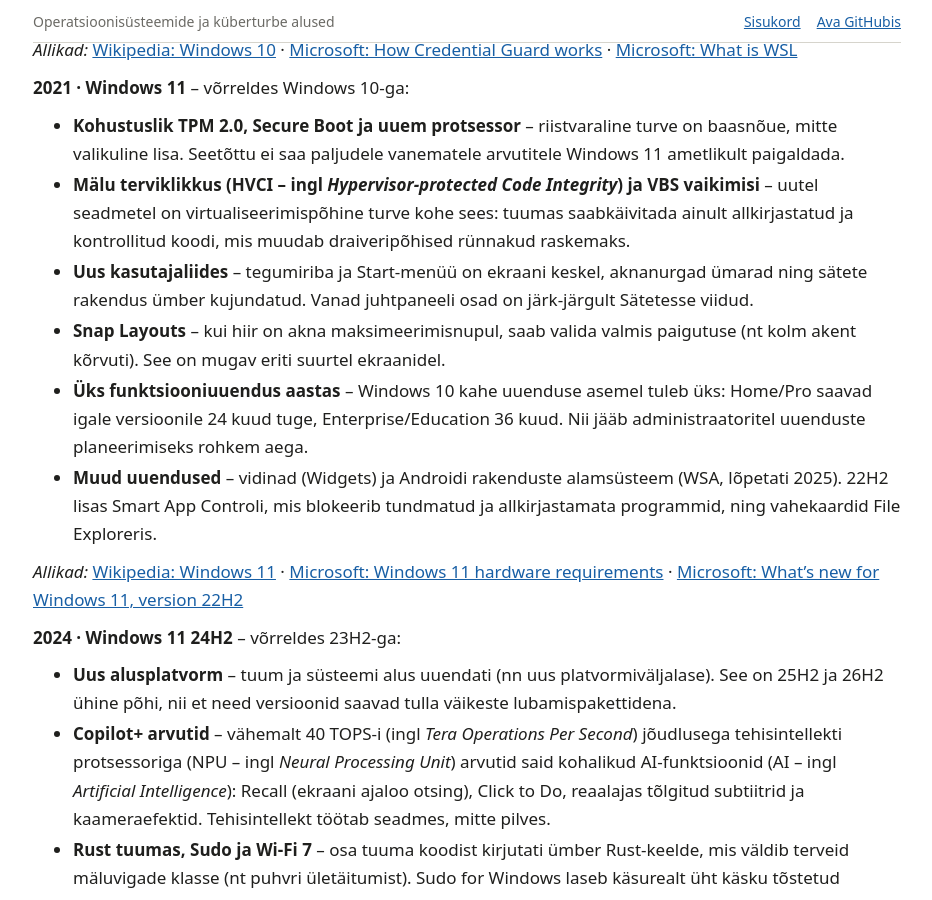
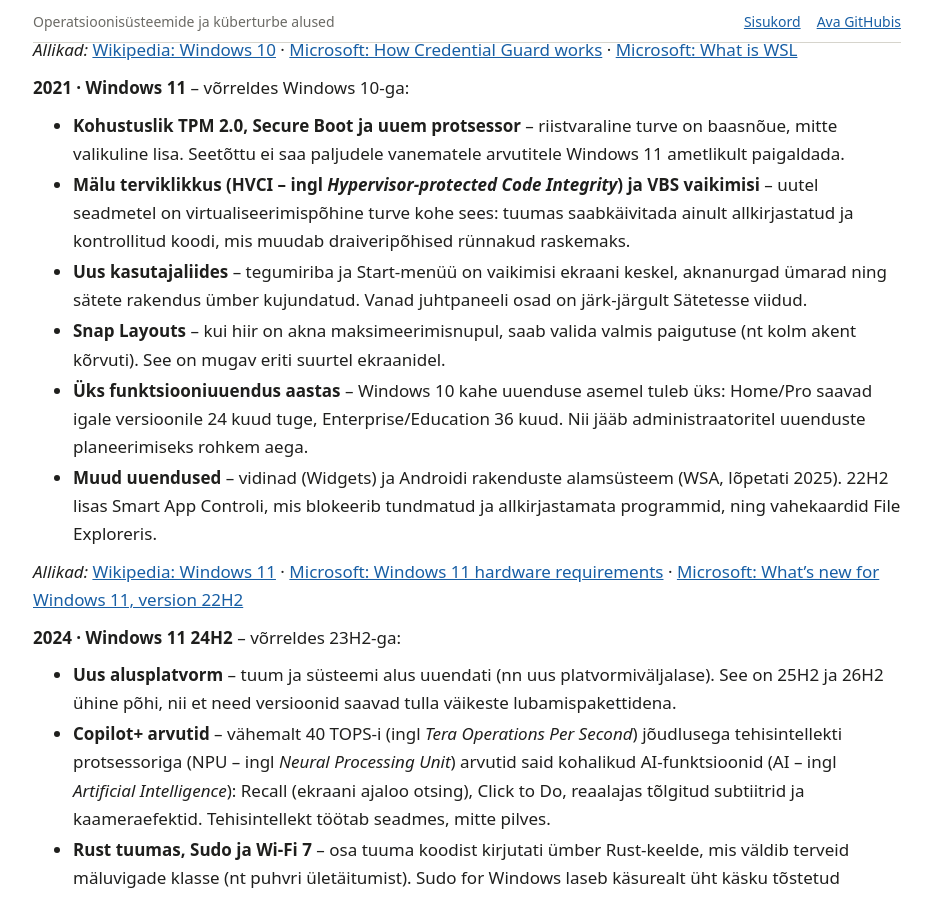
Before and after one commit to valdonolvak/Operatsioonis-steemi-ja-k-berturbe-alused, a Jekyll site: the page built from peatykid/01-windowsi-ajalugu.md, in a window 1280 px wide and 900 px high, scrolled down 12552 px. Shown: the whole window, without its empty margins (173-1105 px from the left). Built offline with Jekyll 4.4.1, drawn with Linux system fonts in a browser that asks for light colours; our own code applies the rules of GitHub Pages for plain Markdown files.

Commit message:
Clarify Windows 11 user interface description
Updated the description of the Windows 11 user interface changes for clarity.

```diff
--- a/peatykid/01-windowsi-ajalugu.md
+++ b/peatykid/01-windowsi-ajalugu.md
@@ -220,7 +220,7 @@ Joonis: NT-põhise Windowsi versioonid Windows NT 3.1-st kuni Windows 11 26H2-ni
 
 - **Kohustuslik TPM 2.0, Secure Boot ja uuem protsessor** – riistvaraline turve on baasnõue, mitte valikuline lisa. Seetõttu ei saa paljudele vanematele arvutitele Windows 11 ametlikult paigaldada.
 - **Mälu terviklikkus (HVCI – ingl *Hypervisor-protected Code Integrity*) ja VBS vaikimisi** – uutel seadmetel on virtualiseerimispõhine turve kohe sees: tuumas saabkäivitada ainult allkirjastatud ja kontrollitud koodi, mis muudab draiveripõhised rünnakud raskemaks.
-- **Uus kasutajaliides** – tegumiriba ja Start-menüü on ekraani keskel, aknanurgad ümarad ning sätete rakendus ümber kujundatud. Vanad juhtpaneeli osad on järk-järgult Sätetesse viidud.
+- **Uus kasutajaliides** – tegumiriba ja Start-menüü on vaikimisi ekraani keskel, aknanurgad ümarad ning sätete rakendus ümber kujundatud. Vanad juhtpaneeli osad on järk-järgult Sätetesse viidud.
 - **Snap Layouts** – kui hiir on akna maksimeerimisnupul, saab valida valmis paigutuse (nt kolm akent kõrvuti). See on mugav eriti suurtel ekraanidel.
 - **Üks funktsiooniuuendus aastas** – Windows 10 kahe uuenduse asemel tuleb üks: Home/Pro saavad igale versioonile 24 kuud tuge, Enterprise/Education 36 kuud. Nii jääb administraatoritel uuenduste planeerimiseks rohkem aega.
 - **Muud uuendused** – vidinad (Widgets) ja Androidi rakenduste alamsüsteem (WSA, lõpetati 2025). 22H2 lisas Smart App Controli, mis blokeerib tundmatud ja allkirjastamata programmid, ning vahekaardid File Exploreris.
```
